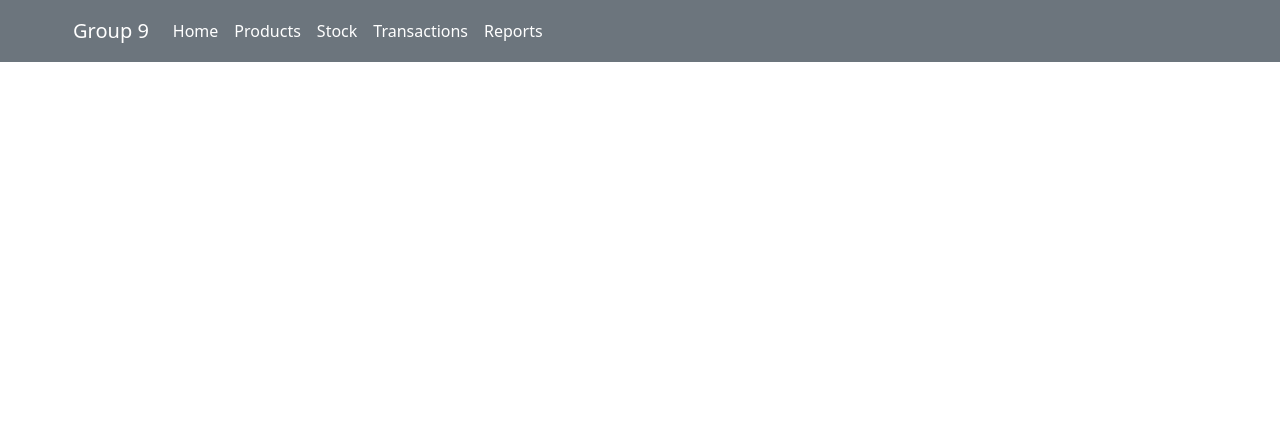
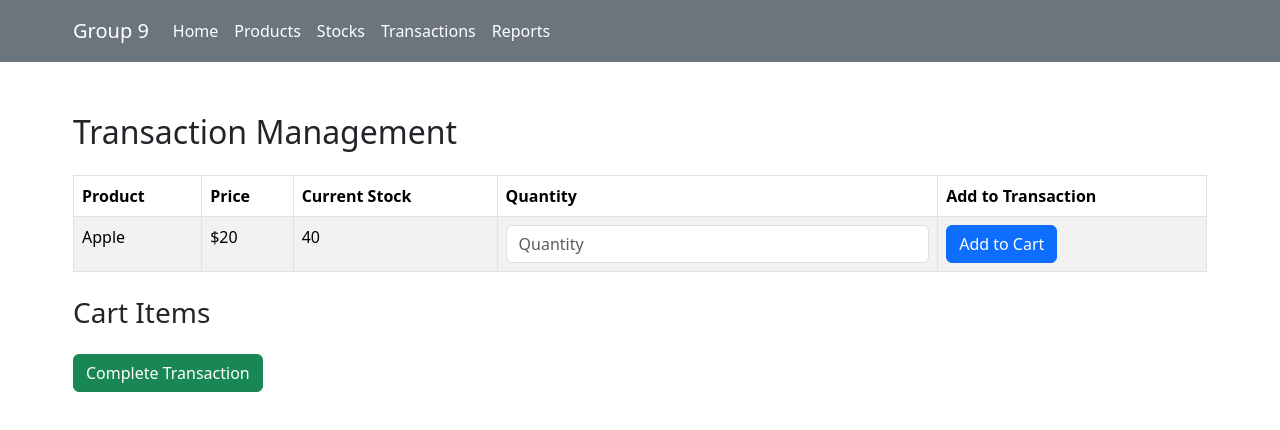
Before and after one commit to Najumi31/Final_Exam, a React (Create React App) app: page /transactions in a window 1280 px wide. Shown: the top 430 px of the page. Built offline with nearby package versions, Linux system fonts and the light colour scheme.

Commit message:
another patch

```diff
--- a/src/App.js
+++ b/src/App.js
@@ -3,6 +3,9 @@ import { BrowserRouter as Router, Routes, Route } from 'react-router-dom';
 import Product from './Pages/product';
 import Home from './Pages/home';
 import NavbarComponent from './Pages/navbar';
+import Stock from './Pages/stock';
+import Transactions from './Pages/transactions';
+import Reports from './Pages/reports';
 import 'bootstrap/dist/css/bootstrap.min.css';
 
 function App() {
@@ -11,7 +14,7 @@ function App() {
     // Add more products as needed
   ];
 
-  const initialCategories = ['Consumables', 'Clothes', 'Homewares', ];
+  const initialCategories = ['Consumables', 'Clothes', 'Homewares'];
 
   const [products, setProducts] = React.useState(initialProducts);
 
@@ -27,6 +30,18 @@ function App() {
     setProducts((prevProducts) =>
       prevProducts.map((product) => (product.id === updatedProduct.id ? updatedProduct : product))
     );
+  };
+
+  const updateStock = (productId, newStock) => {
+    setProducts((prevProducts) =>
+      prevProducts.map((product) =>
+        product.id === productId ? { ...product, stock: parseFloat(newStock) || 0 } : product
+      )
+    );
+  };
+
+  const completeTransaction = (transactions) => {
+    console.log('Complete transaction function not implemented');
   };
 
   return (
@@ -45,10 +60,17 @@ function App() {
                   addProduct={addProduct}
                   deleteProduct={deleteProduct}
                   updateProduct={updateProduct}
+                  updateStock={updateStock}
                 />
               </div>
             }
           />
+          <Route path="/stock" element={<Stock products={products} updateStock={updateStock} />} />
+          <Route
+            path="/transactions"
+            element={<Transactions products={products} updateStock={updateStock} completeTransaction={completeTransaction} />}
+          />
+          <Route path="/reports" element={<Reports transactions={[]} />} />
         </Routes>
       </Router>
     </div>
--- a/src/Pages/navbar.js
+++ b/src/Pages/navbar.js
@@ -14,7 +14,7 @@ const NavbarComponent = () => {
         <Nav className="me-auto">
           <Link className="nav-link" to="/" style={{color: 'white'}}>Home</Link>
           <Link className="nav-link" to="/product" style={{color: 'white'}}>Products</Link>
-          <Link className="nav-link" to="/stock" style={{color: 'white'}}>Stock</Link>
+          <Link className="nav-link" to="/stock" style={{color: 'white'}}>Stocks</Link>
           <Link className="nav-link" to="/transactions" style={{color: 'white'}}>Transactions</Link>
           <Link className="nav-link" to="/reports" style={{color: 'white'}}>Reports</Link>
         </Nav>
--- a/src/Pages/product.js
+++ b/src/Pages/product.js
@@ -139,7 +139,7 @@ const Product = ({ products, categories, addProduct, updateProduct, deleteProduc
                   <option key={category} value={category}>{category}</option>
                 ))}
               </select>
-
+              <br/>
               <button onClick={handleUpdateProduct} className="btn btn-success me-2">Update Product</button>
               <button onClick={() => setEditingProduct(null)} className="btn btn-secondary">Cancel</button>
             </div>
--- /dev/null
+++ b/src/Pages/reports.js
@@ -0,0 +1,53 @@
+import React, { useState } from 'react';
+import 'bootstrap/dist/css/bootstrap.min.css';
+
+const Reports = ({ transactions }) => {
+  const [sortOrder, setSortOrder] = useState('asc');
+
+  const toggleSortOrder = () => {
+    setSortOrder(sortOrder === 'asc' ? 'desc' : 'asc');
+  };
+
+  const sortedTransactions = [...transactions].sort((a, b) => {
+    const order = sortOrder === 'asc' ? 1 : -1;
+    return order * (a.quantity - b.quantity);
+  });
+
+  const totalTransactionPrice = transactions.reduce((total, transaction) => {
+    return total + transaction.quantity * transaction.price;
+  }, 0);
+
+  return (
+    <div>
+      <h2>Transaction Report</h2>
+      <table>
+        <thead>
+          <tr>
+            <th>Product ID</th>
+            <th>Name</th>
+            <th>Quantity</th>
+            <th>Total Price</th>
+          </tr>
+        </thead>
+        <tbody>
+          {sortedTransactions.map((transaction, index) => (
+            <tr key={index}>
+              <td>{transaction.id}</td>
+              <td>{transaction.name}</td>
+              <td>{transaction.quantity}</td>
+              <td>{transaction.quantity * transaction.price}</td>
+            </tr>
+          ))}
+        </tbody>
+      </table>
+      <div>
+        <p>Total Transaction Price: {totalTransactionPrice}</p>
+        <button onClick={toggleSortOrder}>
+          Sort by Quantity {sortOrder === 'asc' ? 'Ascending' : 'Descending'}
+        </button>
+      </div>
+    </div>
+  );
+};
+
+export default Reports;
--- /dev/null
+++ b/src/Pages/stock.js
@@ -0,0 +1,70 @@
+import React, { useState } from 'react';
+import 'bootstrap/dist/css/bootstrap.min.css';
+
+const Stock = ({ products, updateStock }) => {
+  const [productId, setProductId] = useState('');
+  const [newStock, setNewStock] = useState('');
+
+  // Function to find the current stock of the selected product
+  const getCurrentStock = () => {
+    const selectedProduct = products.find((product) => product.id === productId);
+    return selectedProduct ? selectedProduct.stock : 0;
+  };
+
+  const handleUpdateStock = () => {
+    if (productId && newStock) {
+      const currentStock = getCurrentStock();
+      const totalStock = currentStock + parseFloat(newStock);
+      updateStock(productId, totalStock);
+      setProductId('');
+      setNewStock('');
+    }
+  };
+
+  return (
+    <div className="container mt-4">
+      <h2 className="mb-4">Stock Management</h2>
+      <div className="mb-3">
+        <label htmlFor="productId" className="form-label">
+          Product:
+        </label>
+        <select
+          id="productId"
+          className="form-select"
+          value={productId}
+          onChange={(e) => setProductId(e.target.value)}
+        >
+          <option value="" disabled>
+            Select a product
+          </option>
+          {products.map((product) => (
+            <option key={product.id} value={product.id}>
+              {product.name}
+            </option>
+          ))}
+        </select>
+
+        {/* Display current stock */}
+        <p className="mt-2">Current Stock: {getCurrentStock()}</p>
+
+        <label htmlFor="newStock" className="form-label">
+          Add Stock:
+        </label>
+        <input
+          type="number"
+          id="newStock"
+          className="form-control"
+          value={newStock}
+          onChange={(e) => setNewStock(e.target.value)}
+          placeholder="Add Stock"
+        />
+
+        <button className="btn btn-primary mt-3" onClick={handleUpdateStock}>
+          Add Stock
+        </button>
+      </div>
+    </div>
+  );
+};
+
+export default Stock;
--- /dev/null
+++ b/src/Pages/transactions.js
@@ -0,0 +1,112 @@
+import React, { useState } from 'react';
+import 'bootstrap/dist/css/bootstrap.min.css';
+
+const Transactions = ({ products, updateStock, completeTransaction: completeTransactionProp }) => {
+  const [transactions, setTransactions] = useState([]);
+  const [quantityInputs, setQuantityInputs] = useState({});
+
+  const addToTransaction = (productId, quantity) => {
+    const existingProduct = transactions.find((item) => item.id === productId);
+
+    if (existingProduct) {
+      alert('Product is already in the transaction!');
+      return;
+    }
+
+    const productToAdd = products.find((product) => product.id === productId);
+
+    if (productToAdd && productToAdd.stock >= parseInt(quantity, 10) && parseInt(quantity, 10) > 0) {
+      const updatedTransaction = [...transactions, { ...productToAdd, quantity: parseInt(quantity, 10) }];
+      setTransactions(updatedTransaction);
+
+      // Clear the quantity input for the added product
+      setQuantityInputs((prevInputs) => ({ ...prevInputs, [productId]: '' }));
+    } else {
+      alert('Invalid product or insufficient stock!');
+    }
+  };
+
+  const removeFromTransaction = (productId) => {
+    const updatedTransaction = transactions.filter((item) => item.id !== productId);
+    setTransactions(updatedTransaction);
+  };
+
+  const handleCompleteTransaction = () => {
+    transactions.forEach((item) => {
+      const productToAdd = products.find((product) => product.id === item.id);
+      const updatedStock = productToAdd.stock - item.quantity;
+      updateStock(item.id, updatedStock);
+    });
+
+    completeTransactionProp(transactions);
+    setTransactions([]);
+  };
+
+  const getCurrentStock = (productId) => {
+    const selectedProduct = products.find((product) => product.id === productId);
+    return selectedProduct ? selectedProduct.stock : 0;
+  };
+
+  return (
+    <div className="container mt-5">
+      <h2 className="mb-4">Transaction Management</h2>
+      <table className="table table-bordered table-striped">
+        <thead>
+          <tr>
+            <th>Product</th>
+            <th>Price</th>
+            <th>Current Stock</th>
+            <th>Quantity</th>
+            <th>Add to Transaction</th>
+          </tr>
+        </thead>
+        <tbody>
+          {products.map((product) => (
+            <tr key={product.id}>
+              <td>{product.name}</td>
+              <td>${product.price}</td>
+              <td>{getCurrentStock(product.id)}</td>
+              <td>
+                <input
+                  type="number"
+                  className="form-control"
+                  value={quantityInputs[product.id] || ''}
+                  onChange={(e) =>
+                    setQuantityInputs((prevInputs) => ({ ...prevInputs, [product.id]: e.target.value }))
+                  }
+                  placeholder="Quantity"
+                />
+              </td>
+              <td>
+                <button
+                  className="btn btn-primary"
+                  onClick={() => addToTransaction(product.id, quantityInputs[product.id])}
+                >
+                  Add to Cart
+                </button>
+              </td>
+            </tr>
+          ))}
+        </tbody>
+      </table>
+
+      <h3 className="mt-4">Cart Items</h3>
+      <ul className="list-group">
+        {transactions.map((item) => (
+          <li key={item.id} className="list-group-item">
+            {item.name} - Quantity: {item.quantity} - Total: ${item.quantity * item.price}
+            <button className="btn btn-danger ms-2" onClick={() => removeFromTransaction(item.id)}>
+              Remove
+            </button>
+          </li>
+        ))}
+      </ul>
+
+      <button className="btn btn-success mt-3" onClick={handleCompleteTransaction}>
+        Complete Transaction
+      </button>
+    </div>
+  );
+};
+
+export default Transactions;
```
